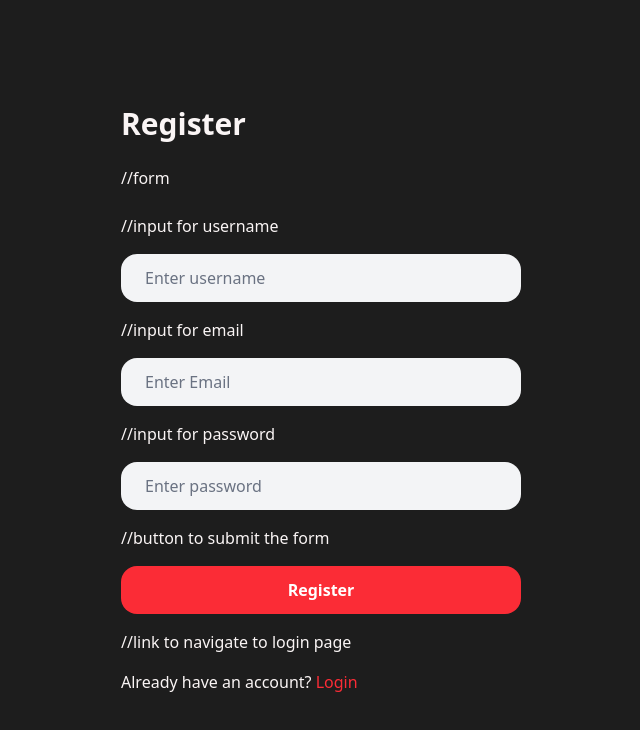
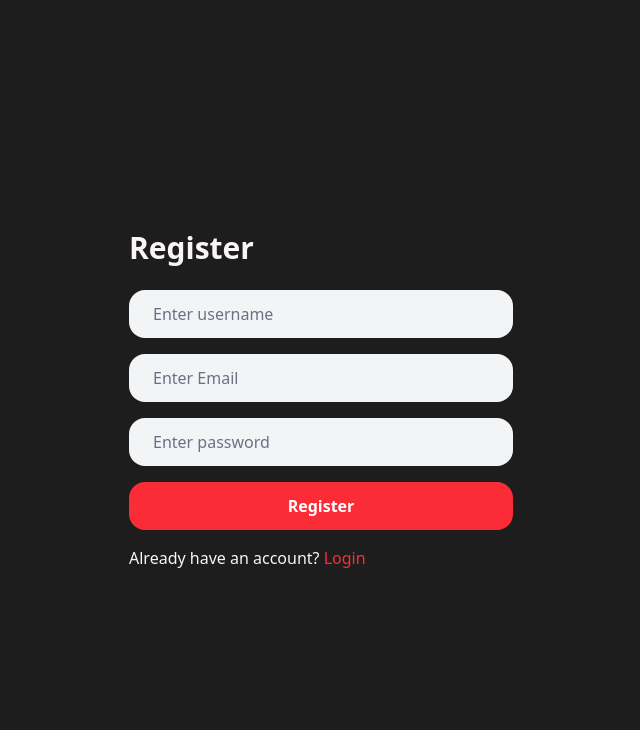
Before and after one commit to vishalyadav8356/insta_Clone, a React (Vite) app in the folder frontend/: page /register in a window 1280 px wide. Shown: the top 730 px of the page, without its empty margins (319-959 px from the left). Built offline with nearby package versions, Linux system fonts and the light colour scheme.

Commit message:
frontend folder structure setup and auth setup login and register done

```diff
--- a/frontend/src/App.jsx
+++ b/frontend/src/App.jsx
@@ -1,16 +1,16 @@
 import React from 'react'
-//react router dom
-import { Routes, Route } from 'react-router-dom'
-//importing the login and register page
+{/* react router dom */}
+import { Navigate, Route, Routes } from 'react-router-dom'
+{/* importing the login and register page */}
 import Login from './features/auth/pages/Login.jsx'
 import Register from './features/auth/pages/Register.jsx'
 
-//main app component
+{/* main app component */}
 const App = () => {
     return (
 
-        //defining the routes for login and register page
             <Routes >
+                <Route path='/' element={<Navigate to='/login' replace />} />
                 <Route path='/login' element={<Login />} />
                 <Route path='/register' element={<Register />} />
             </Routes>
--- a/frontend/src/features/auth/pages/Login.jsx
+++ b/frontend/src/features/auth/pages/Login.jsx
@@ -1,15 +1,15 @@
 import React from 'react'
-//react router dom link for navigation between login and register page
+{/* react router dom link for navigation between login and register page */}
 import { Link } from 'react-router-dom'
 import { useState } from 'react'
 
 const Login = () => {
 
-    //state for username and password
+    {/* state for username and password */}
     const [username, setUsername] = useState('')
     const [password, setPassword] = useState('')
 
-    //function to handle form submission
+    {/* function to handle form submission */}
     async function handleSubmit(e){
         e.preventDefault()
 
@@ -17,13 +17,13 @@ const Login = () => {
 
     return (
         <main className='min-h-screen w-full flex items-center justify-center'>
-            <div className='w-fit min-w-[400px] flex flex-col gap-6'>
+            <div className='w-fit min-w-96 flex flex-col gap-6'>
                 <h1 className='text-3xl font-bold '>Login</h1>
 
-                //form
+                {/* form */}
                 <form className='flex flex-col gap-4' onSubmit={handleSubmit}   >
 
-                //input for username
+                    {/* input for username */}
                     <input
                         className='w-full px-6 py-3 rounded-2xl bg-gray-100 text-gray-700 outline-none placeholder-gray-500'
                         type="text"
@@ -32,7 +32,7 @@ const Login = () => {
                         placeholder='Enter username'
                     />
 
-                    //input for password
+                    {/* input for password */}
                     <input
                         className='w-full px-6 py-3 rounded-2xl bg-gray-100 text-gray-700 outline-none placeholder-gray-500'
                         type="password"
@@ -41,12 +41,12 @@ const Login = () => {
                         placeholder='Enter password'
                     />
 
-                    //button to submit the form
+                    {/* button to submit the form */}
                     <button
                         className='w-full px-6 py-3 rounded-2xl bg-red-500 text-white font-semibold cursor-pointer hover:bg-red-600 transition-colors duration-300'
-                     type="submit">Login</button>
+                        type="submit">Login</button>
 
-                        //link to navigate to register page
+                    {/* link to navigate to register page */}
                     <p>Don't have an account? <Link to="/register" className='text-red-500  '>Register</Link></p>
                 </form>
             </div>
--- a/frontend/src/features/auth/pages/Register.jsx
+++ b/frontend/src/features/auth/pages/Register.jsx
@@ -2,32 +2,32 @@ import React from 'react'
 import { Link } from 'react-router-dom'
 import { useState } from 'react'
 
-//register page component
+/* register page component */
 const Register = () => {
 
-    //state for username, email and password
+    /* state for username, email and password */
     const [username, setUsername] = useState('')
     const [email, setEmail] = useState('')
     const [password, setPassword] = useState('')
 
 
-    //function to handle form submission
+    /* function to handle form submission */
     async function handleSubmit(e) {
         e.preventDefault()
 
     }
 
 
-    //rendering the register form
+    {/* rendering the register form */}
     return (
         <main className='min-h-screen w-full flex items-center justify-center'>
-            <div className='w-fit min-w-[400px] flex flex-col gap-6'>
+            <div className='w-fit min-w-96 flex flex-col gap-6'>
                 <h1 className='text-3xl font-bold '>Register</h1>
 
-                //form
+                {/* form */}
                 <form className='flex flex-col gap-4' onSubmit={handleSubmit}>
 
-                    //input for username
+                    {/* input for username */}
                     <input
                         className='w-full px-6 py-3 rounded-2xl bg-gray-100 text-gray-700 outline-none placeholder-gray-500'
                         type="text"
@@ -36,7 +36,7 @@ const Register = () => {
                         placeholder='Enter username'
                     />
 
-                    //input for email
+                    {/* input for email */}
                     <input
                         className='w-full px-6 py-3 rounded-2xl bg-gray-100 text-gray-700 outline-none placeholder-gray-500'
                         type="text"
@@ -45,7 +45,7 @@ const Register = () => {
                         placeholder='Enter Email'
                     />
 
-                    //input for password
+                    {/* input for password */}
                     <input
                         className='w-full px-6 py-3 rounded-2xl bg-gray-100 text-gray-700 outline-none placeholder-gray-500'
                         type="password"
@@ -54,12 +54,12 @@ const Register = () => {
                         placeholder='Enter password'
                     />
 
-                    //button to submit the form
+                    {/* button to submit the form */}
                     <button
                         className='w-full px-6 py-3 rounded-2xl bg-red-500 text-white font-semibold cursor-pointer hover:bg-red-600 transition-colors duration-300'
                         type="submit">Register</button>
 
-                    //link to navigate to login page
+                    {/* link to navigate to login page */}
                     <p>Already have an account? <Link to="/login" className='text-red-500'>Login</Link></p>
                 </form>
             </div>
--- a/frontend/src/main.jsx
+++ b/frontend/src/main.jsx
@@ -1,6 +1,6 @@
 import { StrictMode } from 'react'
 import { createRoot } from 'react-dom/client'
-// Importing the main App component and BrowserRouter for routing
+{/* Importing the main App component and BrowserRouter for routing */}
 import { BrowserRouter } from 'react-router-dom'
 import App from './App.jsx'
 import './index.css'
```
Also changed, not shown: frontend/src/features/auth/services/auth.api.js (+4 -4 lines).
